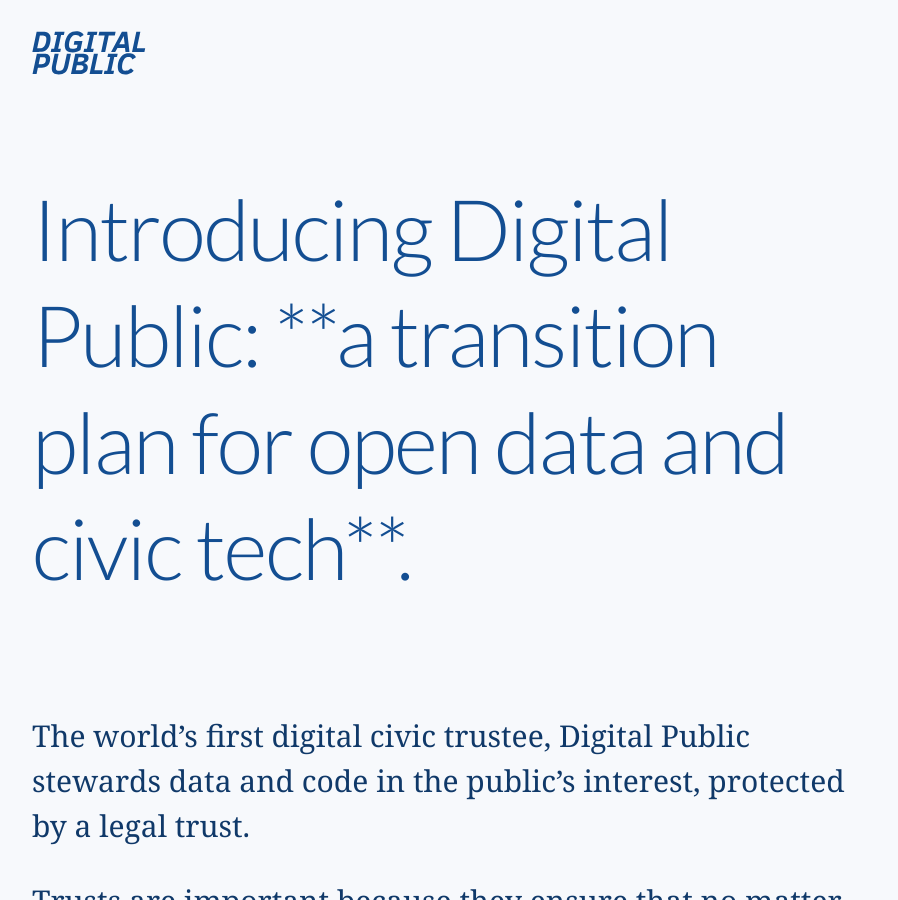
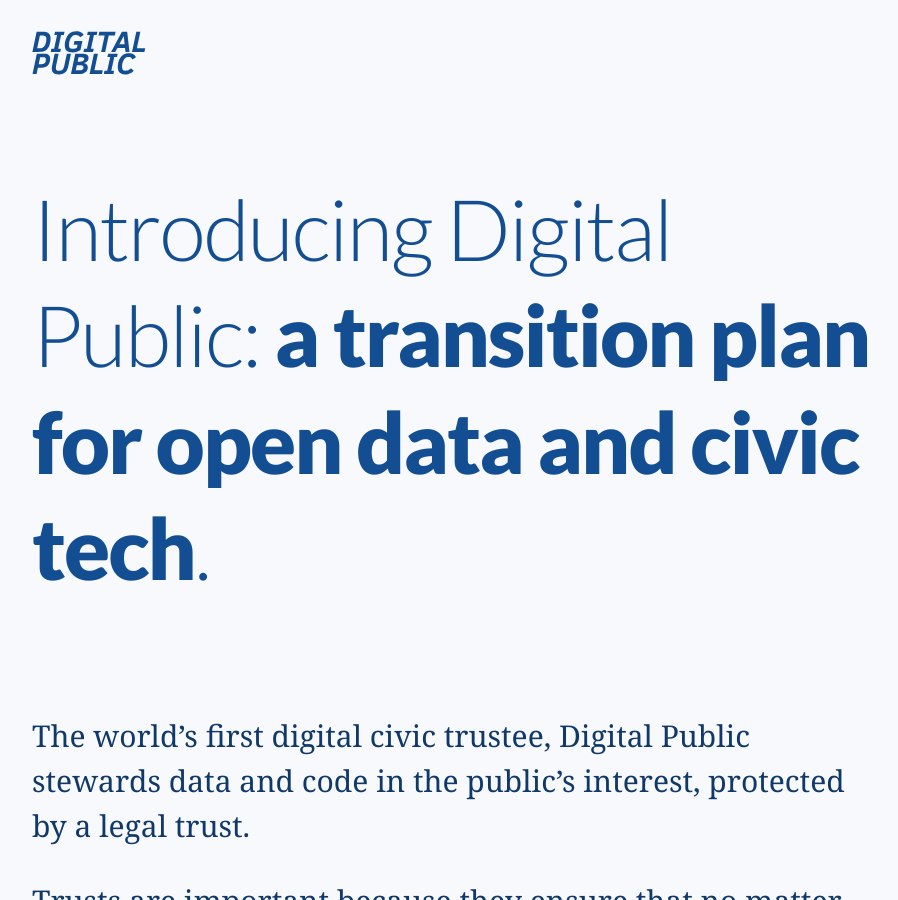
Before and after one commit to digitalpublic/digitalpublic.github.io, a Jekyll site: the page built from index.md, in a window 1280 px wide and 900 px high. Shown: the whole window, without its empty margins (188-1086 px from the left). Built offline with Jekyll 4.4.1, drawn with Linux system fonts in a browser that asks for light colours; nearby versions of some CDN libraries.

```diff
--- a/index.md
+++ b/index.md
@@ -1,7 +1,7 @@
 ---
 layout: front
 permalink: /
-title: "Introducing Digital Public: **a transition plan for open data and civic tech**."
+title: "Introducing Digital Public: <b>a transition plan for open data and civic tech</b>."
 ---
 The world’s first digital civic trustee, Digital Public stewards data and code in the public’s interest, protected by a legal trust.
 
```
